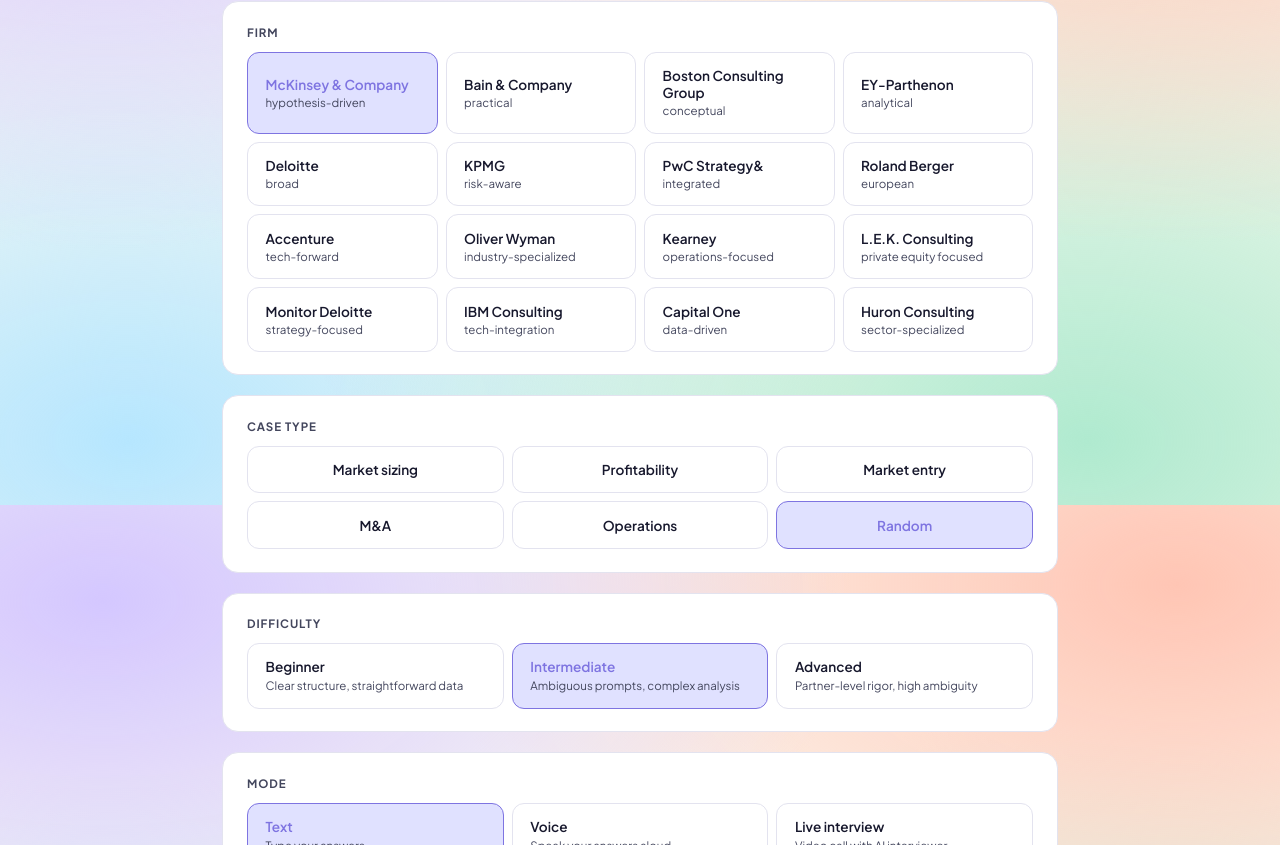
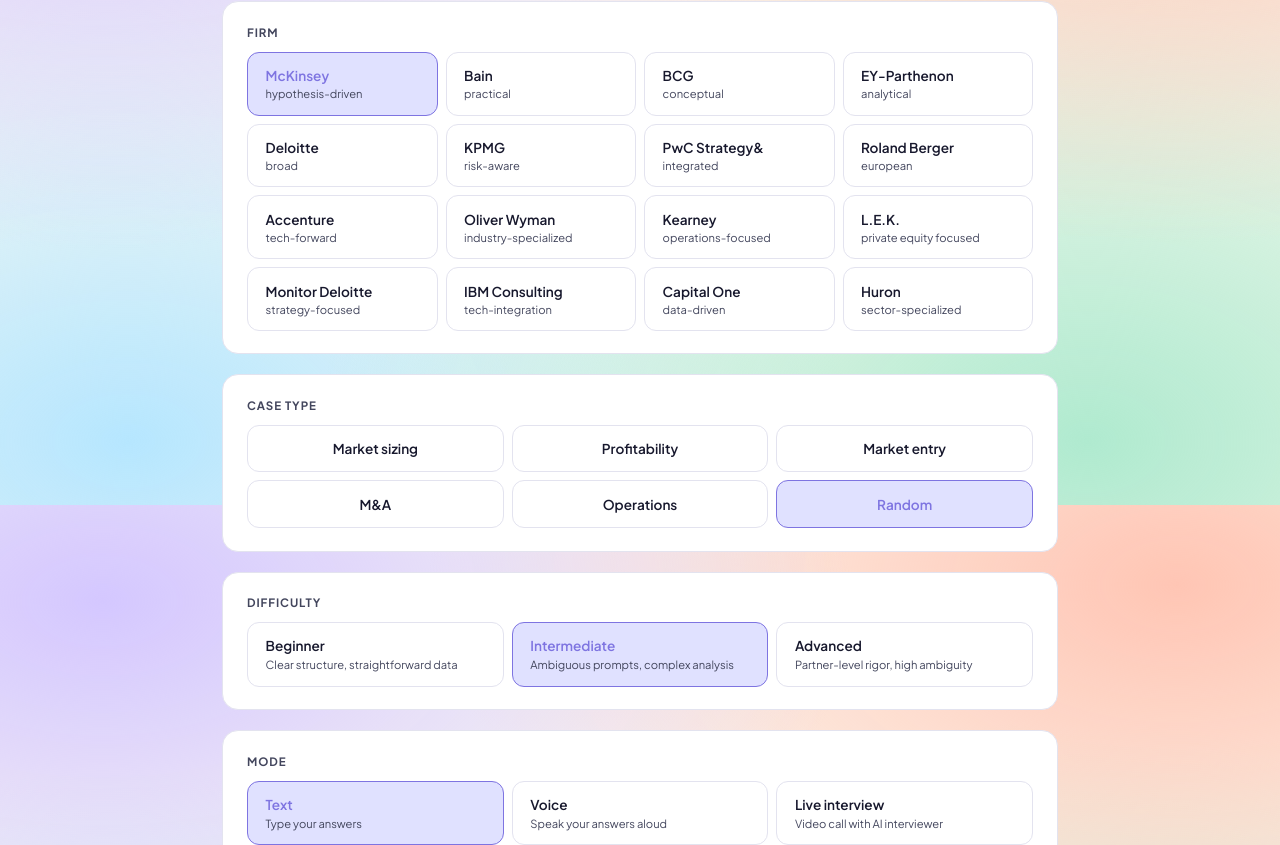
Before and after one commit to parkvince/mycaseprep, a Next.js app: page /dashboard in a window 1280 px wide. Shown: the part 295-1140 px from the top of the page. Built offline with nearby package versions, Linux system fonts and the light colour scheme; no server answers.

Commit message:
feat: short firm names, transparent scroll nav on dashboard

```diff
--- a/src/app/dashboard/page.tsx
+++ b/src/app/dashboard/page.tsx
@@ -9,6 +9,25 @@ import Navbar from "@/components/Navbar";
 import { ArrowRight } from "lucide-react";
 
 const FONT = "'Plus Jakarta Sans', ui-sans-serif, system-ui, sans-serif";
+
+const FIRM_SHORT_NAMES: Record<string, string> = {
+  mckinsey: "McKinsey",
+  bain: "Bain",
+  bcg: "BCG",
+  ey: "EY-Parthenon",
+  deloitte: "Deloitte",
+  kpmg: "KPMG",
+  pwc: "PwC Strategy&",
+  rolandberger: "Roland Berger",
+  accenture: "Accenture",
+  "oliver-wyman": "Oliver Wyman",
+  kearney: "Kearney",
+  lek: "L.E.K.",
+  "monitor-deloitte": "Monitor Deloitte",
+  ibm: "IBM Consulting",
+  "capital-one": "Capital One",
+  huron: "Huron",
+};
 
 const CASE_TYPES: { label: string; value: CaseType }[] = [
   { label: "Market sizing", value: "market_sizing" },
@@ -45,13 +64,21 @@ interface UsageStatus {
 
 function SectionLabel({ children }: { children: React.ReactNode }) {
   return (
-    <div style={{ fontSize: "0.72rem", fontWeight: 700, textTransform: "uppercase", letterSpacing: "0.08em", color: "var(--hp-soft-foreground)", marginBottom: "0.75rem", fontFamily: FONT }}>
+    <div style={{
+      fontSize: "0.72rem", fontWeight: 700, textTransform: "uppercase",
+      letterSpacing: "0.08em", color: "var(--hp-soft-foreground)",
+      marginBottom: "0.75rem", fontFamily: FONT,
+    }}>
       {children}
     </div>
   );
 }
 
-function OptionCard({ selected, onClick, children }: { selected: boolean; onClick: () => void; children: React.ReactNode }) {
+function OptionCard({ selected, onClick, children }: {
+  selected: boolean;
+  onClick: () => void;
+  children: React.ReactNode;
+}) {
   return (
     <button
       onClick={onClick}
@@ -119,14 +146,23 @@ export default function DashboardPage() {
       const res = await fetch("/api/case/generate", {
         method: "POST",
         headers: { "Content-Type": "application/json" },
-        body: JSON.stringify({ firm: selectedFirm, type: selectedType, difficulty: selectedDifficulty }),
+        body: JSON.stringify({
+          firm: selectedFirm,
+          type: selectedType,
+          difficulty: selectedDifficulty,
+        }),
       });
       if (!res.ok) { setLoading(false); return; }
       const caseData = await res.json();
       sessionStorage.setItem("caseData", JSON.stringify({
-        firm: selectedFirm, type: selectedType, difficulty: selectedDifficulty,
-        mode: selectedMode, personality,
-        title: caseData.title, prompt: caseData.prompt, context: caseData.context ?? "",
+        firm: selectedFirm,
+        type: selectedType,
+        difficulty: selectedDifficulty,
+        mode: selectedMode,
+        personality,
+        title: caseData.title,
+        prompt: caseData.prompt,
+        context: caseData.context ?? "",
       }));
       const usageRes = await fetch("/api/usage/check");
       setUsage(await usageRes.json());
@@ -156,7 +192,10 @@ export default function DashboardPage() {
 
         {/* Title */}
         <motion.div initial={{ opacity: 0, y: 12 }} animate={{ opacity: 1, y: 0 }} style={{ marginBottom: "2rem" }}>
-          <h1 style={{ fontSize: "clamp(1.5rem, 3vw, 2rem)", fontWeight: 800, letterSpacing: "-0.02em", color: "var(--hp-foreground)", margin: 0 }}>
+          <h1 style={{
+            fontSize: "clamp(1.5rem, 3vw, 2rem)", fontWeight: 800,
+            letterSpacing: "-0.02em", color: "var(--hp-foreground)", margin: 0,
+          }}>
             Start a case
           </h1>
           <p style={{ marginTop: "0.4rem", fontSize: "0.9rem", color: "var(--hp-soft-foreground)" }}>
@@ -168,19 +207,23 @@ export default function DashboardPage() {
         {!usageLoading && usage && (
           <motion.div initial={{ opacity: 0, y: 8 }} animate={{ opacity: 1, y: 0 }} transition={{ delay: 0.03 }}
             style={{
-              marginBottom: "1.5rem", padding: "1rem 1.25rem",
-              borderRadius: "12px",
+              marginBottom: "1.5rem", padding: "1rem 1.25rem", borderRadius: "12px",
               border: `1px solid ${blocked ? "#fecaca" : "var(--hp-border)"}`,
               background: blocked ? "#fef2f2" : "white",
               display: "flex", justifyContent: "space-between", alignItems: "center", gap: "1rem",
             }}>
             <div>
               <div style={{ fontSize: "0.875rem", fontWeight: 600, color: blocked ? "#dc2626" : "var(--hp-foreground)", marginBottom: "2px" }}>
-                {blocked ? "AI case limit reached for this window" : `${usage.casesRemaining} AI case${usage.casesRemaining !== 1 ? "s" : ""} remaining this window`}
+                {blocked
+                  ? "AI case limit reached for this window"
+                  : `${usage.casesRemaining} AI case${usage.casesRemaining !== 1 ? "s" : ""} remaining this window`
+                }
               </div>
               <div style={{ fontSize: "0.78rem", color: "var(--hp-soft-foreground)" }}>
                 {blocked
-                  ? usage.resetsAt ? `Resets in ${formatResetsAt(usage.resetsAt)} · Try a guided case in the meantime` : "Resets every 12 hours"
+                  ? usage.resetsAt
+                    ? `Resets in ${formatResetsAt(usage.resetsAt)} · try a guided case in the meantime`
+                    : "Resets every 12 hours"
                   : `${usage.casesUsed} of 2 used · resets every 12 hours`
                 }
               </div>
@@ -195,26 +238,36 @@ export default function DashboardPage() {
             ) : (
               <div style={{ display: "flex", gap: "6px", flexShrink: 0 }}>
                 {[0, 1].map(i => (
-                  <div key={i} style={{ width: "10px", height: "10px", borderRadius: "50%", background: i < usage.casesUsed ? "var(--hp-border-strong)" : "var(--hp-primary)", border: `1px solid ${i < usage.casesUsed ? "var(--hp-border-strong)" : "var(--hp-primary)"}` }} />
+                  <div key={i} style={{
+                    width: "10px", height: "10px", borderRadius: "50%",
+                    background: i < usage.casesUsed ? "var(--hp-border-strong)" : "var(--hp-primary)",
+                    border: `1px solid ${i < usage.casesUsed ? "var(--hp-border-strong)" : "var(--hp-primary)"}`,
+                  }} />
                 ))}
               </div>
             )}
           </motion.div>
         )}
 
-        <div style={{ display: "flex", flexDirection: "column", gap: "1.25rem", opacity: blocked ? 0.45 : 1, pointerEvents: blocked ? "none" : "auto", transition: "opacity 0.2s" }}>
+        {/* All config sections */}
+        <div style={{
+          display: "flex", flexDirection: "column", gap: "1.25rem",
+          opacity: blocked ? 0.45 : 1,
+          pointerEvents: blocked ? "none" : "auto",
+          transition: "opacity 0.2s",
+        }}>
 
           {/* Firm */}
           <motion.div initial={{ opacity: 0, y: 12 }} animate={{ opacity: 1, y: 0 }} transition={{ delay: 0.06 }}
             style={{ background: "white", borderRadius: "16px", border: "1px solid var(--hp-border)", padding: "1.4rem 1.5rem" }}>
             <SectionLabel>Firm</SectionLabel>
-            <div style={{ display: "grid", gridTemplateColumns: "repeat(auto-fill, minmax(190px, 1fr))", gap: "0.5rem" }}>
+            <div style={{ display: "grid", gridTemplateColumns: "repeat(auto-fill, minmax(160px, 1fr))", gap: "0.5rem" }}>
               {firmEntries.map(([key, config]) => (
                 <OptionCard key={key} selected={selectedFirm === key} onClick={() => setSelectedFirm(key)}>
                   <div style={{ fontSize: "0.85rem", fontWeight: 600, color: selectedFirm === key ? "var(--hp-primary)" : "var(--hp-foreground)", marginBottom: "2px" }}>
-                    {config.name}
+                    {FIRM_SHORT_NAMES[key] ?? config.name}
                   </div>
-                  <div style={{ fontSize: "0.72rem", color: "var(--hp-soft-foreground)" }}>
+                  <div style={{ fontSize: "0.7rem", color: "var(--hp-soft-foreground)" }}>
                     {config.style.split(",")[0].trim()}
                   </div>
                 </OptionCard>
@@ -247,7 +300,7 @@ export default function DashboardPage() {
                   <div style={{ fontSize: "0.85rem", fontWeight: 600, color: selectedDifficulty === d.value ? "var(--hp-primary)" : "var(--hp-foreground)", marginBottom: "3px" }}>
                     {d.label}
                   </div>
-                  <div style={{ fontSize: "0.72rem", color: "var(--hp-soft-foreground)" }}>{d.desc}</div>
+                  <div style={{ fontSize: "0.7rem", color: "var(--hp-soft-foreground)" }}>{d.desc}</div>
                 </OptionCard>
               ))}
             </div>
@@ -263,7 +316,7 @@ export default function DashboardPage() {
                   <div style={{ fontSize: "0.85rem", fontWeight: 600, color: selectedMode === m.value ? "var(--hp-primary)" : "var(--hp-foreground)", marginBottom: "3px" }}>
                     {m.label}
                   </div>
-                  <div style={{ fontSize: "0.72rem", color: "var(--hp-soft-foreground)" }}>{m.desc}</div>
+                  <div style={{ fontSize: "0.7rem", color: "var(--hp-soft-foreground)" }}>{m.desc}</div>
                 </OptionCard>
               ))}
             </div>
@@ -279,7 +332,7 @@ export default function DashboardPage() {
                   <div style={{ fontSize: "0.85rem", fontWeight: 600, color: personality === s.value ? "var(--hp-primary)" : "var(--hp-foreground)", marginBottom: "3px" }}>
                     {s.label}
                   </div>
-                  <div style={{ fontSize: "0.72rem", color: "var(--hp-soft-foreground)" }}>{s.desc}</div>
+                  <div style={{ fontSize: "0.7rem", color: "var(--hp-soft-foreground)" }}>{s.desc}</div>
                 </OptionCard>
               ))}
             </div>
@@ -291,12 +344,23 @@ export default function DashboardPage() {
         <motion.div initial={{ opacity: 0, y: 12 }} animate={{ opacity: 1, y: 0 }} transition={{ delay: 0.22 }} style={{ marginTop: "1.5rem" }}>
           {blocked ? (
             <div style={{ display: "flex", flexDirection: "column", gap: "0.75rem" }}>
-              <button disabled style={{ width: "100%", height: "52px", borderRadius: "12px", border: "none", background: "var(--hp-border)", color: "var(--hp-soft-foreground)", fontSize: "1rem", fontWeight: 600, fontFamily: FONT, cursor: "not-allowed" }}>
+              <button disabled style={{
+                width: "100%", height: "52px", borderRadius: "12px",
+                border: "none", background: "var(--hp-border)",
+                color: "var(--hp-soft-foreground)", fontSize: "1rem",
+                fontWeight: 600, fontFamily: FONT, cursor: "not-allowed",
+              }}>
                 No AI cases remaining
               </button>
               <button
                 onClick={() => router.push("/library")}
-                style={{ width: "100%", height: "52px", borderRadius: "12px", border: "1px solid var(--hp-border-strong)", background: "white", color: "var(--hp-foreground)", fontSize: "1rem", fontWeight: 600, fontFamily: FONT, cursor: "pointer", display: "inline-flex", alignItems: "center", justifyContent: "center", gap: "0.5rem" }}
+                style={{
+                  width: "100%", height: "52px", borderRadius: "12px",
+                  border: "1px solid var(--hp-border-strong)", background: "white",
+                  color: "var(--hp-foreground)", fontSize: "1rem", fontWeight: 600,
+                  fontFamily: FONT, cursor: "pointer",
+                  display: "inline-flex", alignItems: "center", justifyContent: "center", gap: "0.5rem",
+                }}
               >
                 Browse guided cases instead <ArrowRight size={17} />
               </button>
@@ -306,8 +370,8 @@ export default function DashboardPage() {
               onClick={handleStart}
               disabled={loading || usageLoading}
               style={{
-                width: "100%", height: "52px", borderRadius: "12px", border: "none",
-                background: "var(--hp-primary)", color: "white",
+                width: "100%", height: "52px", borderRadius: "12px",
+                border: "none", background: "var(--hp-primary)", color: "white",
                 fontSize: "1rem", fontWeight: 700, fontFamily: FONT,
                 cursor: loading || usageLoading ? "default" : "pointer",
                 display: "inline-flex", alignItems: "center", justifyContent: "center", gap: "0.5rem",
@@ -316,10 +380,11 @@ export default function DashboardPage() {
                 transition: "opacity 0.15s",
               }}
             >
-              {loading ? "Generating your case..." : <>Start simulation <ArrowRight size={17} /></>}
+              {loading ? "Generating your case..." : <> Start simulation <ArrowRight size={17} /></>}
             </button>
           )}
         </motion.div>
+
       </div>
     </div>
   );
```
